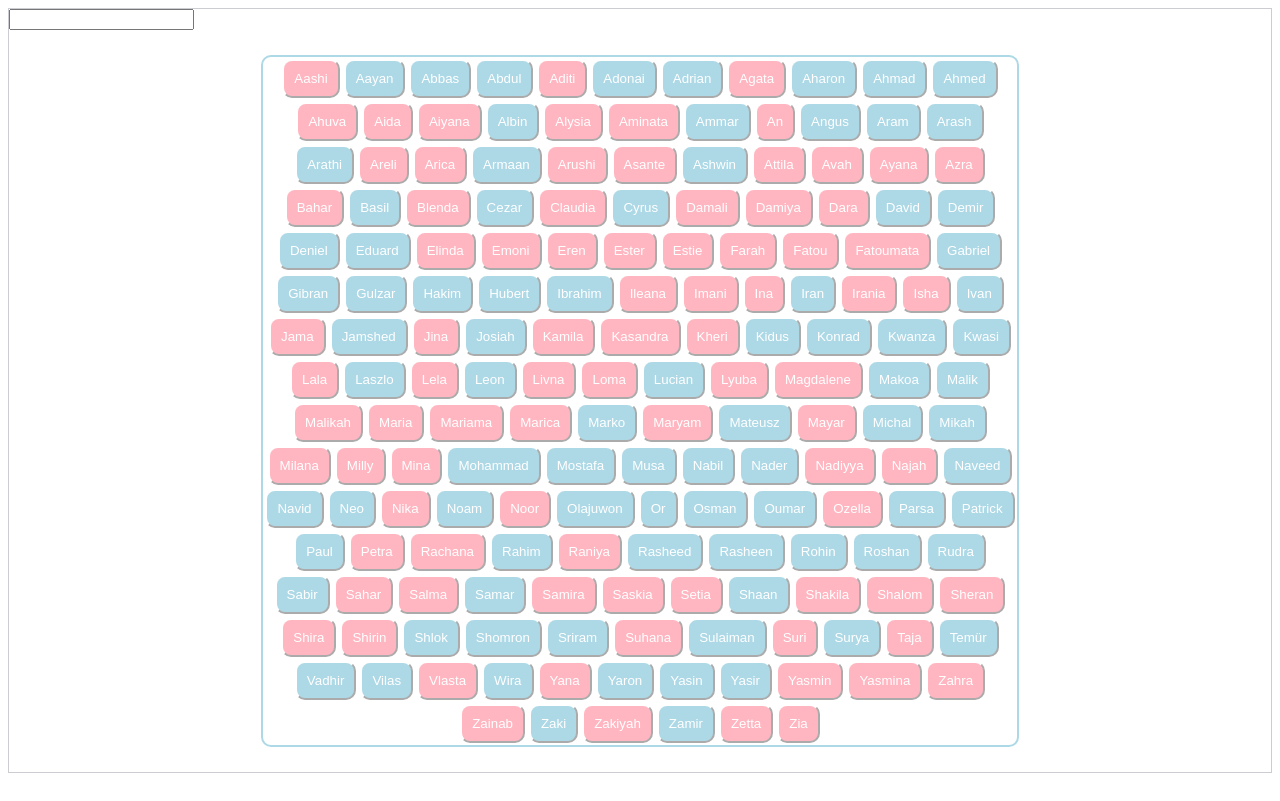
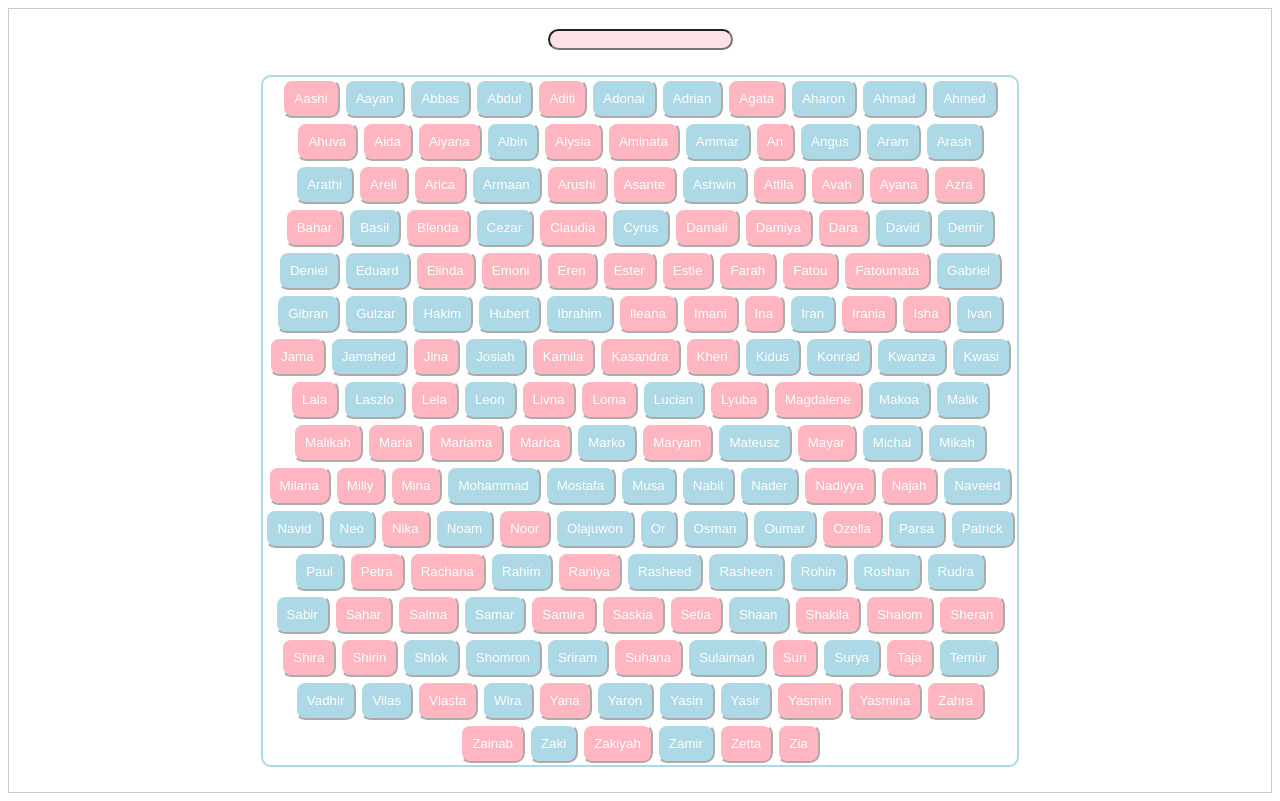
Before and after one commit to DidierOsindero/baby-names-app, a React (Create React App) app: page / in a window 1280 px wide. Built offline with nearby package versions, Linux system fonts and the light colour scheme; the HTML template or start-up script is replaced by a standard one.

Commit message:
Add some basic styling to searchbar

```diff
--- a/src/App.css
+++ b/src/App.css
@@ -28,6 +28,21 @@ BabyNames (List)
 .nameList > li {
   display: inline-block;
 }
+
+/*
+SearchBarWrapper and SearchBar
+*/
+
+.searchBarWrapper {
+    text-align: center;
+    margin-top: 20px;
+}
+
+.searchBar {
+    background-color: rgb(255, 226, 231);
+    border-radius: 20px;
+}
+
 /*
 BabyName (Button and surrounding div)
 */
--- a/src/components/SearchBar.tsx
+++ b/src/components/SearchBar.tsx
@@ -5,7 +5,7 @@ export const SearchBar = (): JSX.Element => {
 
     return (
     <div className="searchBarWrapper">
-        <input value={searchDisplay} onChange={event => setSearchDisplay(event.target.value)}/>
+        <input className="searchBar" value={searchDisplay} onChange={event => setSearchDisplay(event.target.value)} />
     </div>
     );
 }
```
